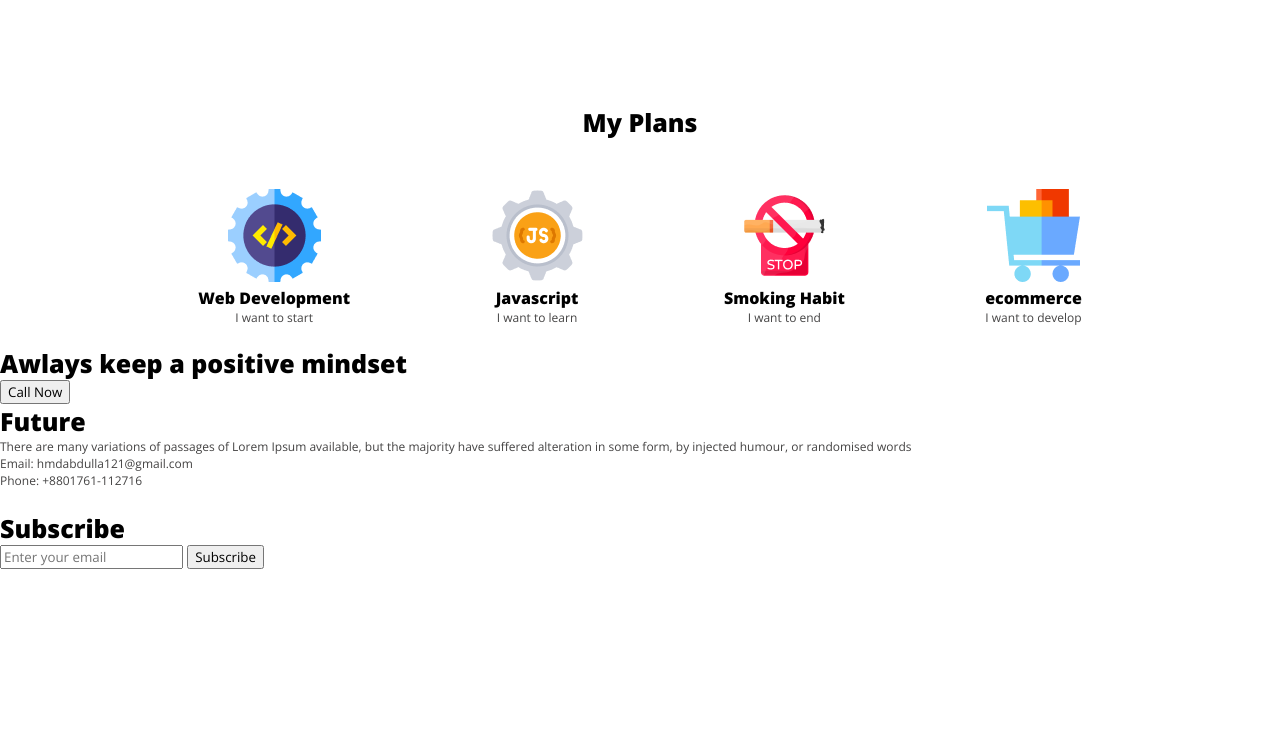
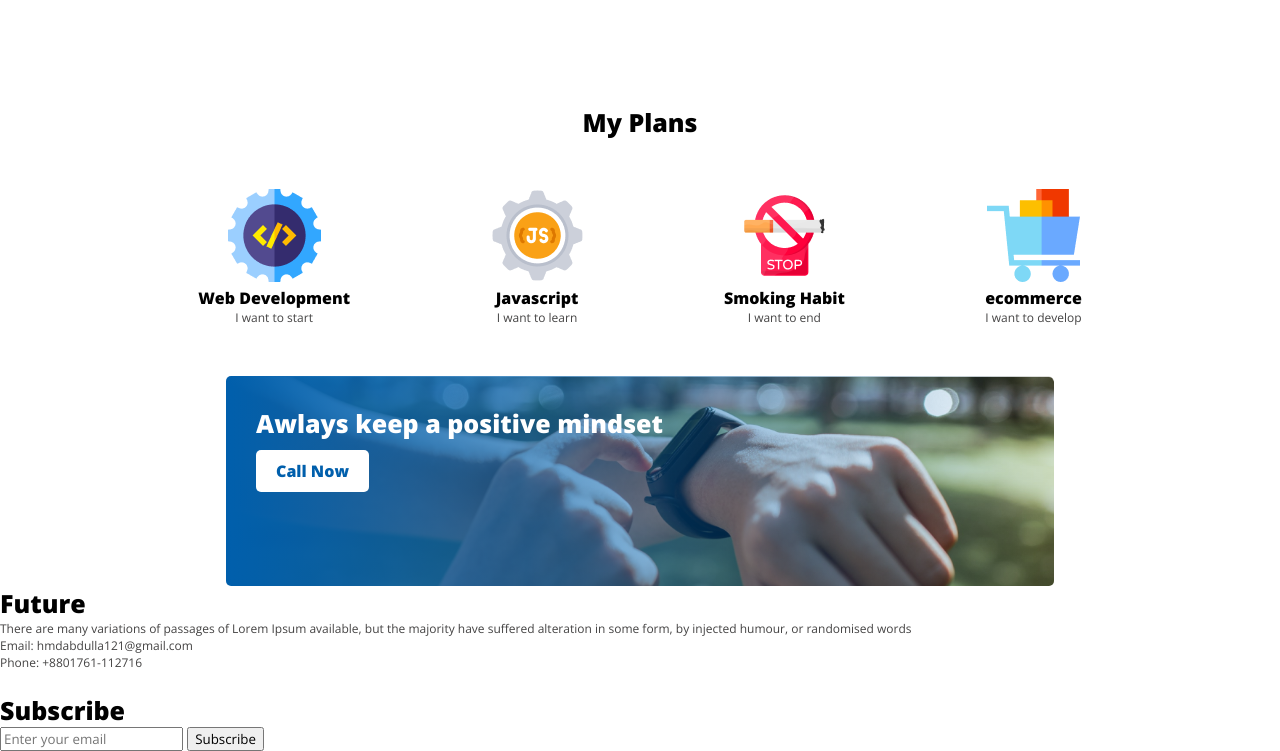
Before and after one commit to AbdullaAlMamun121/assignment-1, a plain HTML site: page index.html in a window 1280 px wide. Shown: the part 1395-2146 px from the top of the page. Before the commit the page ends 1964 px from the top, so only its background shows below. Drawn offline with nearby package versions, Linux system fonts and the light colour scheme.

Commit message:
positive section done

```diff
--- a/css/style.css
+++ b/css/style.css
@@ -86,9 +86,28 @@ p{
     width: 80%;
     margin: 0 auto;
     display: flex;
+    margin-bottom: 30px;
 }
 .myPlan-section .skill{
     padding: 20px;
     text-align: center;
     margin: 0 auto;
 }
+/* Plan section end */
+
+/* positive-mind section start */
+.positive-mind{
+    width: 60%;
+    background-image:linear-gradient(90deg,#005FAC 0%,rgba(0, 95, 172, 0) 100%), url('../images/watch.png');
+    background-repeat: no-repeat;
+    background-size: cover;
+    margin: 0 auto;
+    height: 150px;
+    border-radius: 5px;
+    padding: 30px;
+}
+.positive-slogan {
+    width: 60%;
+    color: white;
+    margin-bottom: 10px;
+}
--- a/index.html
+++ b/index.html
@@ -73,8 +73,8 @@
         <!-- Positive mind section start -->
          <section>
             <div class="positive-mind">
-                <h3>Awlays keep a positive mindset</h3>
-                <button>Call Now</button>
+                <h3 class="positive-slogan">Awlays keep a positive mindset</h3>
+                <button class="btn-primary">Call Now</button>
             </div>
          </section>
          <!-- Positive mind section end -->
```
